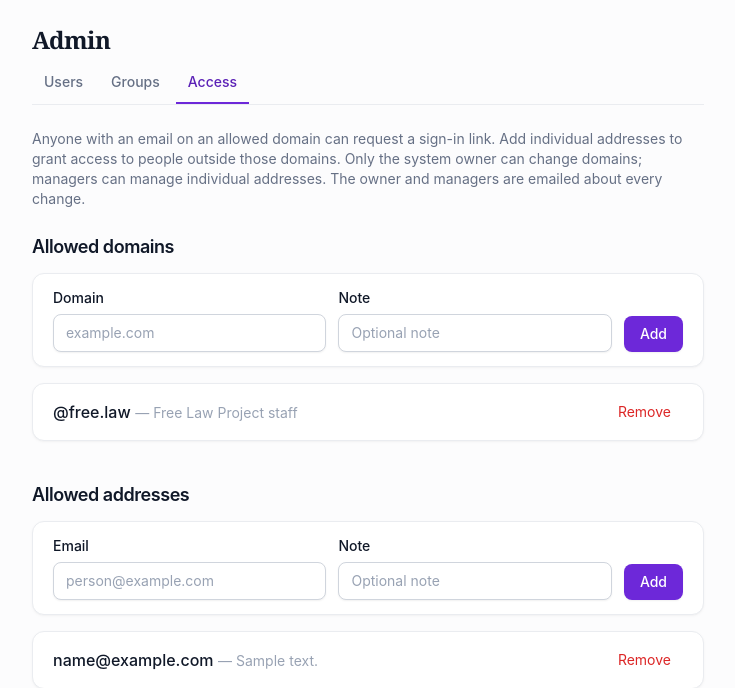
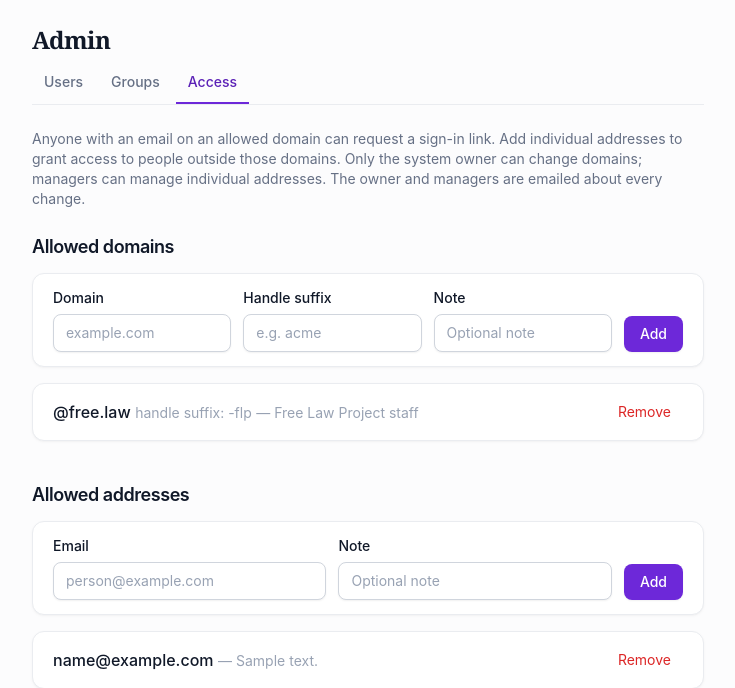
Before and after one commit to freelawproject/wiki, a Django app: page /u/admins/access/ in a window 1280 px wide. Shown: the top 688 px of the page, without its empty margins (144-879 px from the left). Run offline with Django 5.2, Linux system fonts and the light colour scheme; a user stored in the database is signed in; data comes from the database, SQL or seed files in the repository; tables that the repository leaves empty hold one stand-in row (values such as "Sample post"); style sheets or scripts are compiled from the project's sources; parts of the project's set-up code (start-up, migrations or seed data) failed here and were passed over; some libraries are stand-ins or nearby versions.

Commit message:
Resolve mentions/usernames/activity by handle; log out on access removal
Replace the ambiguous email-local-part lookups (user_by_local_part, which
returned None on collision and silently broke things) with exact, unique
handle resolution everywhere users are addressed:

- user_by_handle() in @-mention processing, page/directory/group permission
  forms, the activity feed filter, and the autocomplete endpoint.
- wiki_tags `username_local` -> `handle` filter (reads profile.handle);
  activity links/templates updated. The @-mention regex and editor JS are
  unchanged (handles use the same charset).

Also cut access immediately when access is revoked: removing a domain or an
email now ends the sessions of users it no longer allows (kept signed in if
still covered by another allowlist entry), and admin archiving reuses the
same helper. Login copy updated to "Enter an allowed email...".

Co-Authored-By: Claude Opus 4.8 (1M context) <noreply@anthropic.com>

```diff
--- a/wiki/directories/views.py
+++ b/wiki/directories/views.py
@@ -29,7 +29,7 @@ from wiki.lib.permissions import (
 )
 from wiki.lib.ratelimiter import ratelimit_search
 from wiki.lib.seo import build_breadcrumbs_jsonld, extract_description
-from wiki.lib.users import user_by_local_part
+from wiki.lib.users import user_by_handle
 from wiki.pages.diff_utils import unified_diff
 from wiki.pages.models import Page, PagePermission
 from wiki.subscriptions.utils import is_effectively_subscribed_to_directory
@@ -517,7 +517,7 @@ def _directory_permissions_inner(request, directory):
             if not username:
                 messages.error(request, "Please enter a username.")
             else:
-                user = user_by_local_part(username)
+                user = user_by_handle(username)
                 if not user:
                     messages.error(
                         request,
--- a/wiki/groups/views.py
+++ b/wiki/groups/views.py
@@ -4,6 +4,7 @@ from django.contrib.auth.models import Group, User
 from django.shortcuts import get_object_or_404, redirect, render
 
 from wiki.lib.permissions import is_system_owner
+from wiki.lib.users import user_by_handle
 
 from .forms import AddMemberForm, GroupForm
 
@@ -122,9 +123,7 @@ def group_add_member(request, pk):
         form = AddMemberForm(request.POST)
         if form.is_valid():
             username = form.cleaned_data["username"].strip()
-            user = User.objects.filter(
-                email__istartswith=username + "@"
-            ).first()
+            user = user_by_handle(username)
             if not user:
                 messages.error(
                     request,
--- a/wiki/pages/templates/pages/detail.html
+++ b/wiki/pages/templates/pages/detail.html
@@ -122,7 +122,7 @@
       <div class="mt-3 flex items-center gap-1.5 flex-wrap">
         {% if people.creator %}
         <span class="mr-0.5 text-gray-400 dark:text-gray-500">Creator:</span>
-        <a href="{% url 'recent_changes_user' username=people.creator|username_local %}" rel="nofollow" class="badge-green hover:opacity-80">
+        <a href="{% url 'recent_changes_user' username=people.creator|handle %}" rel="nofollow" class="badge-green hover:opacity-80">
           {% if people.creator.profile.gravatar_url %}
           <img src="{{ people.creator.profile.gravatar_url }}" alt="" class="w-4 h-4 rounded-full">
           {% endif %}
@@ -132,7 +132,7 @@
         {% if people.admins %}
         <span class="ml-2 mr-0.5 text-gray-400 dark:text-gray-500">Admins:</span>
         {% for admin in people.admins %}
-        <a href="{% url 'recent_changes_user' username=admin|username_local %}" rel="nofollow" class="badge-purple hover:opacity-80">
+        <a href="{% url 'recent_changes_user' username=admin|handle %}" rel="nofollow" class="badge-purple hover:opacity-80">
           {% if admin.profile.gravatar_url %}
           <img src="{{ admin.profile.gravatar_url }}" alt="" class="w-4 h-4 rounded-full">
           {% endif %}
@@ -143,7 +143,7 @@
         {% if people.editors %}
         <span class="ml-2 mr-0.5 text-gray-400 dark:text-gray-500">Editors:</span>
         {% for editor in people.editors %}
-        <a href="{% url 'recent_changes_user' username=editor|username_local %}" rel="nofollow" class="badge-blue hover:opacity-80">
+        <a href="{% url 'recent_changes_user' username=editor|handle %}" rel="nofollow" class="badge-blue hover:opacity-80">
           {% if editor.profile.gravatar_url %}
           <img src="{{ editor.profile.gravatar_url }}" alt="" class="w-4 h-4 rounded-full">
           {% endif %}
--- a/wiki/pages/templates/pages/recent_changes.html
+++ b/wiki/pages/templates/pages/recent_changes.html
@@ -28,7 +28,7 @@
       </div>
       <div class="flex items-center gap-3 text-sm text-gray-500 dark:text-gray-400 flex-shrink-0">
         {% if rev.created_by %}
-        <a href="{% url 'recent_changes_user' username=rev.created_by|username_local %}" class="hover:underline">{{ rev.created_by|display_name }}</a>
+        <a href="{% url 'recent_changes_user' username=rev.created_by|handle %}" class="hover:underline">{{ rev.created_by|display_name }}</a>
         {% else %}
         <span>Unknown</span>
         {% endif %}
@@ -42,7 +42,7 @@
   <nav class="mt-6 flex items-center justify-between text-sm">
     <div>
       {% if page_obj.has_previous %}
-      <a href="?page={{ page_obj.previous_page_number }}{% if filter_user %}&user={{ filter_user|username_local }}{% endif %}" class="btn-outline text-sm">Previous</a>
+      <a href="?page={{ page_obj.previous_page_number }}{% if filter_user %}&user={{ filter_user|handle }}{% endif %}" class="btn-outline text-sm">Previous</a>
       {% endif %}
     </div>
     <span class="text-gray-500 dark:text-gray-400">
@@ -50,7 +50,7 @@
     </span>
     <div>
       {% if page_obj.has_next %}
-      <a href="?page={{ page_obj.next_page_number }}{% if filter_user %}&user={{ filter_user|username_local }}{% endif %}" class="btn-outline text-sm">Next</a>
+      <a href="?page={{ page_obj.next_page_number }}{% if filter_user %}&user={{ filter_user|handle }}{% endif %}" class="btn-outline text-sm">Next</a>
       {% endif %}
     </div>
   </nav>
--- a/wiki/subscriptions/tasks.py
+++ b/wiki/subscriptions/tasks.py
@@ -7,7 +7,7 @@ from django.core.signing import Signer
 from django.urls import reverse
 
 from wiki.lib.permissions import can_view_page
-from wiki.lib.users import display_name, user_by_local_part
+from wiki.lib.users import display_name, user_by_handle
 from wiki.pages.models import Page, PagePermission
 
 from .utils import get_subscriber_info_for_page
@@ -163,7 +163,7 @@ def process_mentions(
     grant_map = grant_access_to or {}
 
     for uname in mentioned_usernames:
-        user = user_by_local_part(uname)
+        user = user_by_handle(uname)
         if not user or user.id == editor_id:
             continue
 
--- a/wiki/users/templates/users/access_list.html
+++ b/wiki/users/templates/users/access_list.html
@@ -31,6 +31,10 @@
         {{ domain_form.domain }}
       </div>
       <div class="flex-1 min-w-0">
+        <label for="id_domain_suffix" class="block text-sm font-medium mb-1.5">Handle suffix</label>
+        {{ domain_form.suffix }}
+      </div>
+      <div class="flex-1 min-w-0">
         <label for="id_domain_note" class="block text-sm font-medium mb-1.5">Note</label>
         {{ domain_form.note }}
       </div>
@@ -48,6 +52,7 @@
       <div class="card flex items-center justify-between gap-3 py-3 px-5">
         <div class="min-w-0">
           <span class="font-medium">@{{ d.domain }}</span>
+          <span class="text-sm text-gray-400 dark:text-gray-500">handle suffix: -{{ d.suffix }}</span>
           {% if d.note %}
           <span class="text-sm text-gray-400 dark:text-gray-500">— {{ d.note }}</span>
           {% endif %}
--- a/wiki/users/templates/users/login.html
+++ b/wiki/users/templates/users/login.html
@@ -7,7 +7,7 @@
   <div class="text-center mb-8">
     <h1 class="text-2xl">Sign In</h1>
     <p class="text-gray-500 dark:text-gray-400 text-sm mt-2">
-      Enter your email to receive a sign-in link.
+      Enter an allowed email to receive a sign-in link.
     </p>
   </div>
   <div class="card">
--- a/wiki/users/views.py
+++ b/wiki/users/views.py
@@ -1,17 +1,19 @@
 import secrets
 
 from django.contrib import messages
-from django.contrib.auth import SESSION_KEY, login, logout
+from django.contrib.auth import login, logout
 from django.contrib.auth.decorators import login_required
 from django.contrib.auth.models import User
-from django.contrib.sessions.models import Session
 from django.db import transaction
+from django.db.models import Q
 from django.http import Http404, JsonResponse
 from django.shortcuts import redirect, render
-from django.utils import timezone
 
+from wiki.lib.access import is_email_allowed
 from wiki.lib.permissions import is_system_owner
 from wiki.lib.ratelimiter import ratelimit_login
+from wiki.lib.sessions import end_sessions_for_users
+from wiki.lib.users import assign_handle
 from wiki.users.forms import (
     AllowedDomainForm,
     AllowedEmailForm,
@@ -56,6 +58,9 @@ def login_view(request):
         profile, profile_created = UserProfile.objects.get_or_create(user=user)
         if profile_created:
             profile.gravatar_url = UserProfile.gravatar_url_for_email(email)
+        # Assign a unique public handle on first sign-in.
+        if not profile.handle:
+            assign_handle(profile)
 
         # First user to log in becomes system owner and admin
         if not SystemConfig.objects.exists():
@@ -233,15 +238,11 @@ def admin_archive_toggle(request, pk):
         pass
 
     if target.is_active:
-        # Archive: deactivate and delete all sessions
+        # Archive: deactivate and end all sessions.
         with transaction.atomic():
             target.is_active = False
             target.save(update_fields=["is_active"])
-            for session in Session.objects.filter(
-                expire_date__gt=timezone.now()
-            ):
-                if session.get_decoded().get(SESSION_KEY) == str(target.pk):
-                    session.delete()
+            end_sessions_for_users([target.pk])
         messages.success(request, f"{target.email} has been archived.")
     else:
         # Unarchive: reactivate
@@ -320,7 +321,10 @@ def access_add_domain(request):
     domain = form.cleaned_data["domain"]
     _, created = AllowedDomain.objects.get_or_create(
         domain=domain,
-        defaults={"note": form.cleaned_data["note"]},
+        defaults={
+            "suffix": form.cleaned_data["suffix"],
+            "note": form.cleaned_data["note"],
+        },
     )
     if not created:
         messages.info(request, f"Domain {domain} was already allowed.")
@@ -358,6 +362,16 @@ def access_add_email(request):
     return redirect("access_list")
 
 
+def _logout_now_disallowed(users):
+    """End sessions for any of ``users`` whose email is no longer allowed.
+
+    Called after a domain/email is removed so access is cut immediately,
+    while leaving anyone still covered by another allowlist entry signed in.
+    """
+    blocked = [u.id for u in users if not is_email_allowed(u.email)]
+    end_sessions_for_users(blocked)
+
+
 @login_required
 def access_delete_domain(request, pk):
     """Remove an allowed domain. Owner only."""
@@ -375,6 +389,9 @@ def access_delete_domain(request, pk):
     if domain:
         value = domain.domain
         domain.delete()
+        _logout_now_disallowed(
+            User.objects.filter(email__iendswith=f"@{value}")
+        )
         messages.success(request, f"Domain {value} removed.")
         _announce_access_change(request, "removed", "domain", value)
     return redirect("access_list")
@@ -392,6 +409,7 @@ def access_delete_email(request, pk):
     if email:
         value = email.email
         email.delete()
+        _logout_now_disallowed(User.objects.filter(email__iexact=value))
         messages.success(request, f"{value} removed.")
         _announce_access_change(request, "removed", "email address", value)
     return redirect("access_list")
@@ -407,25 +425,25 @@ def user_search_htmx(request):
     if len(q) < 1:
         return JsonResponse([], safe=False)
 
+    # Match the typed @-handle (or a display name). The inner join on
+    # profile means every result has a handle.
     users = (
-        User.objects.filter(email__istartswith=q)
+        User.objects.filter(
+            Q(profile__handle__istartswith=q)
+            | Q(profile__display_name__icontains=q)
+        )
         .exclude(pk=request.user.pk)
         .select_related("profile")[:10]
     )
 
     results = []
     for u in users:
-        name = u.email.split("@")[0]
-        display = name
-        gravatar = ""
-        if hasattr(u, "profile"):
-            display = u.profile.display_name or name
-            gravatar = u.profile.gravatar_url or ""
+        handle = u.profile.handle or u.email.split("@")[0]
         results.append(
             {
-                "username": name,
-                "display_name": display,
-                "gravatar_url": gravatar,
+                "username": handle,
+                "display_name": u.profile.display_name or handle,
+                "gravatar_url": u.profile.gravatar_url or "",
             }
         )
 
```
Also changed, not shown: wiki/lib/templatetags/wiki_tags.py (+12 -6 lines), wiki/pages/views.py (+4 -4 lines).
